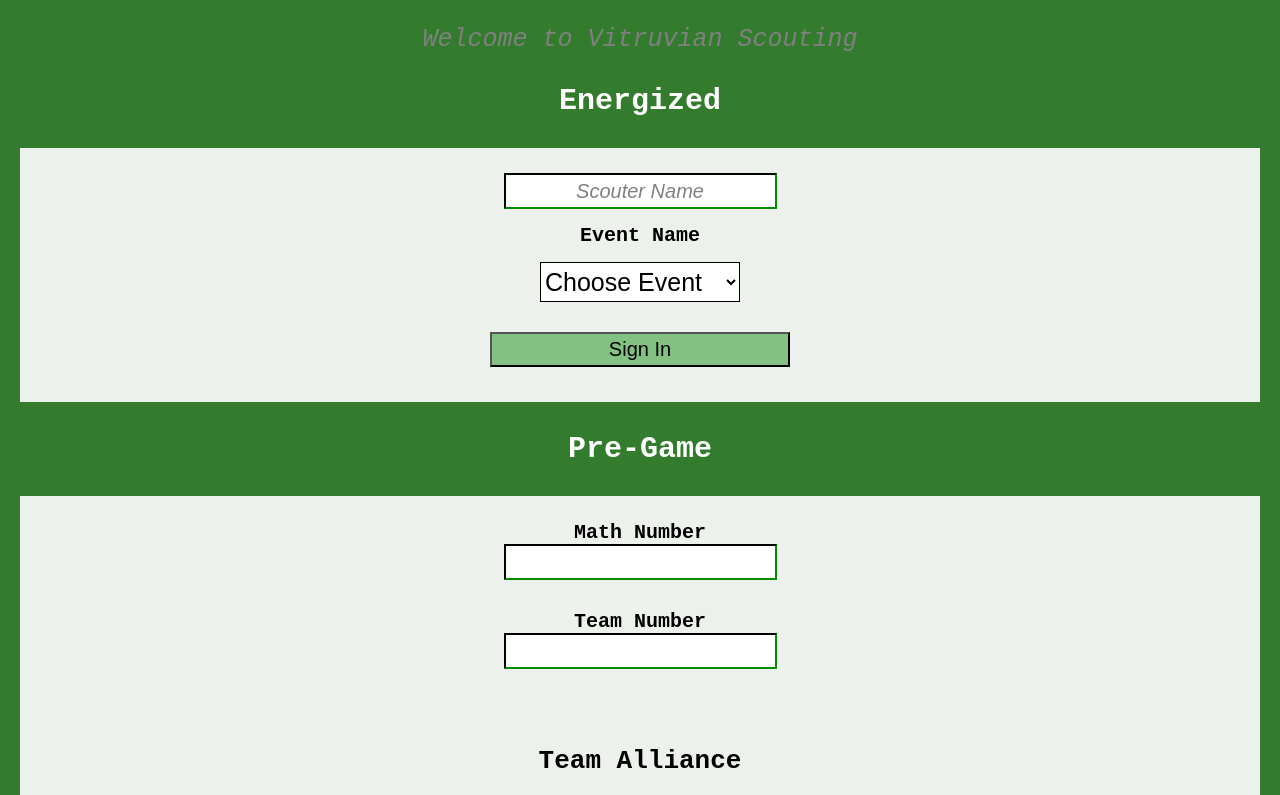
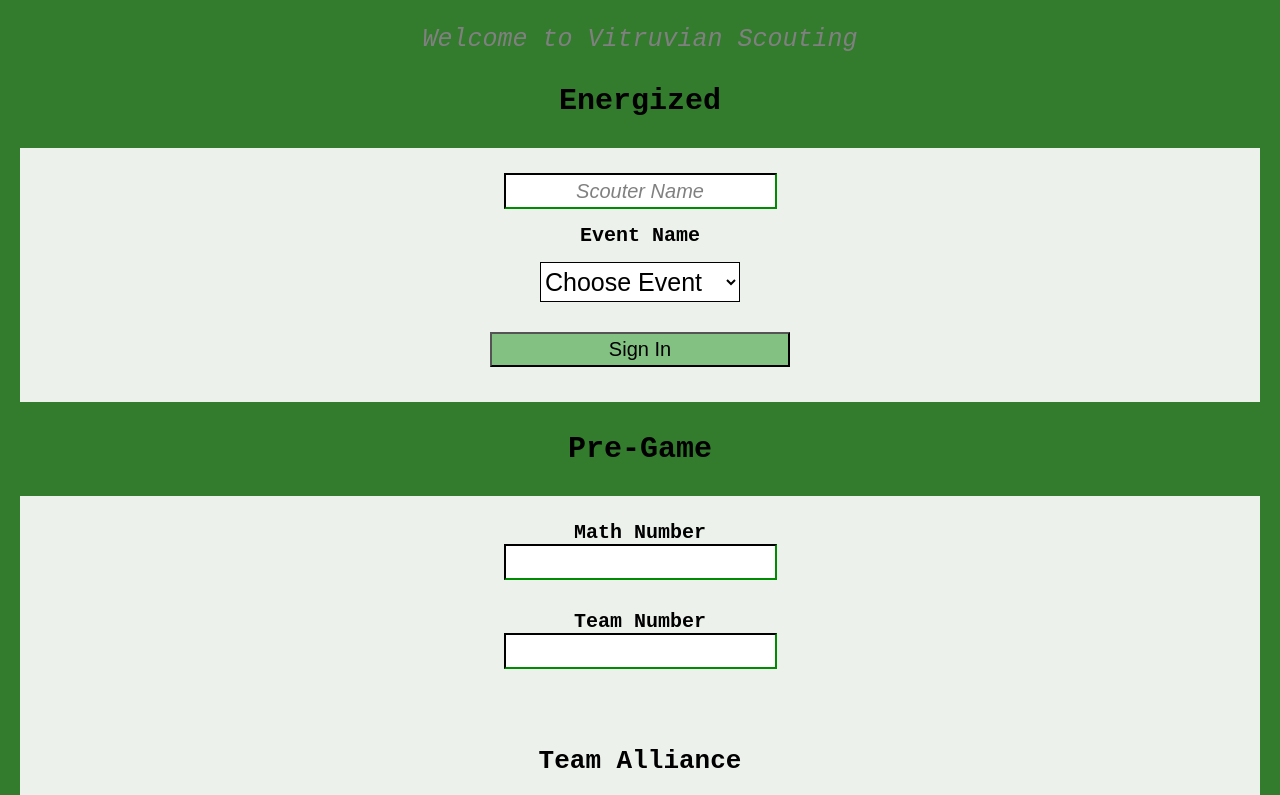
Before and after one commit to 4201VitruvianBots/ScoutingApp2023, a React (Create React App) app in the folder MatchScouting/: page / in a window 1280 px wide. Shown: the top 795 px of the page. Built offline with nearby package versions, Linux system fonts and the light colour scheme.

Commit message:
fix error

```diff
--- a/MatchScouting/src/App.css
+++ b/MatchScouting/src/App.css
@@ -22,7 +22,7 @@
  }
 
  .section-label {
-   color: white;
+   color: black;
    font-size: 30px;
    font-weight: bold;
 
--- a/MatchScouting/src/Pages.js
+++ b/MatchScouting/src/Pages.js
@@ -152,12 +152,15 @@ function TeleOp(props) {
 function SavePage(props) {
     return (
         <Page selected={props.selected} id="S">
+                    <p className="section-label">Sumbit</p>
+
+                                 <div className="textArea">
+
            <br></br>
             <br></br>
 
-            <p className="section-label">Sumbit</p>
             <div className="areaSaP">
-            <label htmlFor="notes" className="item-label">Notes</label>
+            <label htmlFor="notes" className="item-label"><strong>Notes</strong></label>
             <h1>Some things you could comment are</h1>
             <li>disabled during the game</li>
             <li>  defensive bot </li>
@@ -178,6 +181,7 @@ function SavePage(props) {
 
                <div id="QRCode">{props.QRCode}</div>
             </div>
+            </div>
         </Page>
 
     );
```
